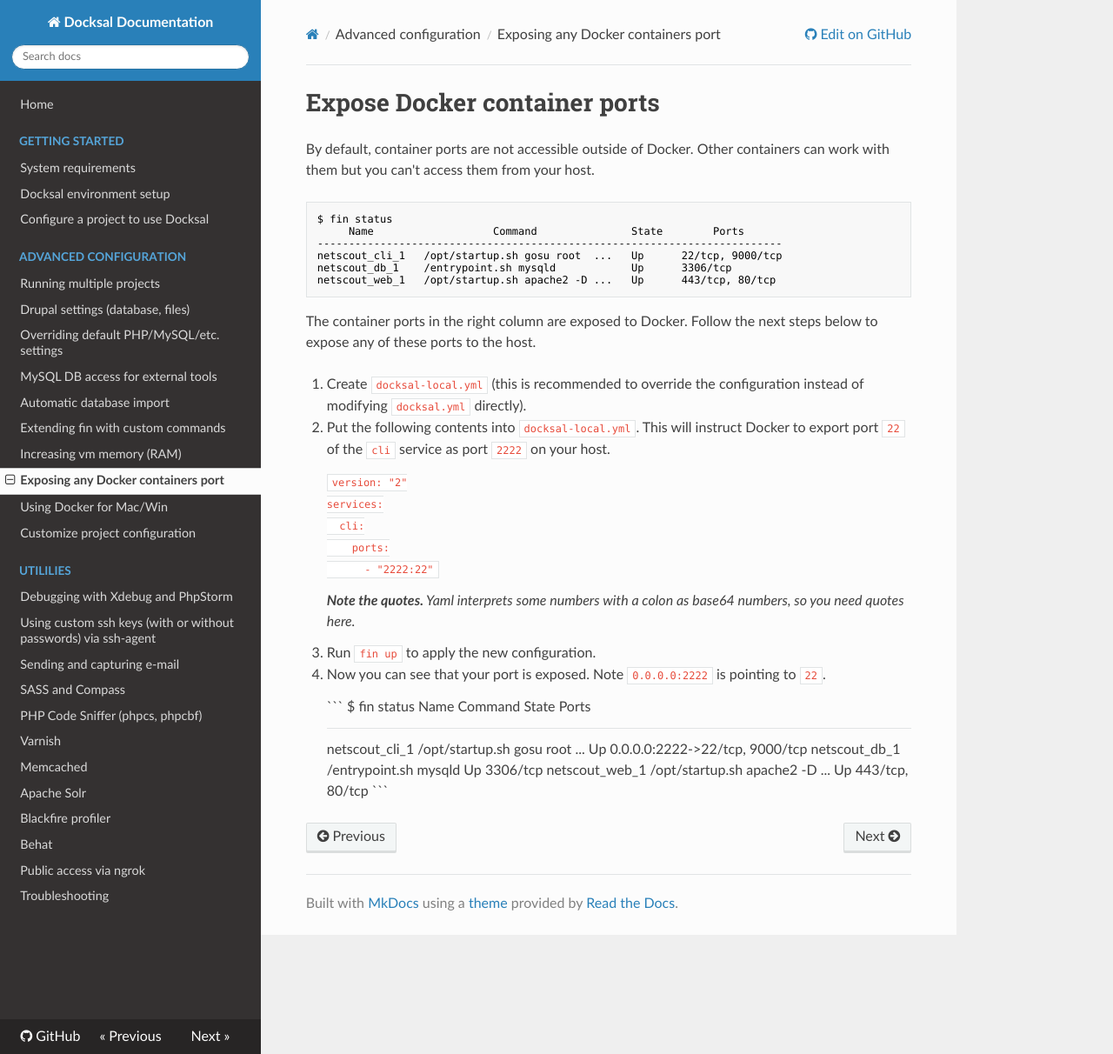
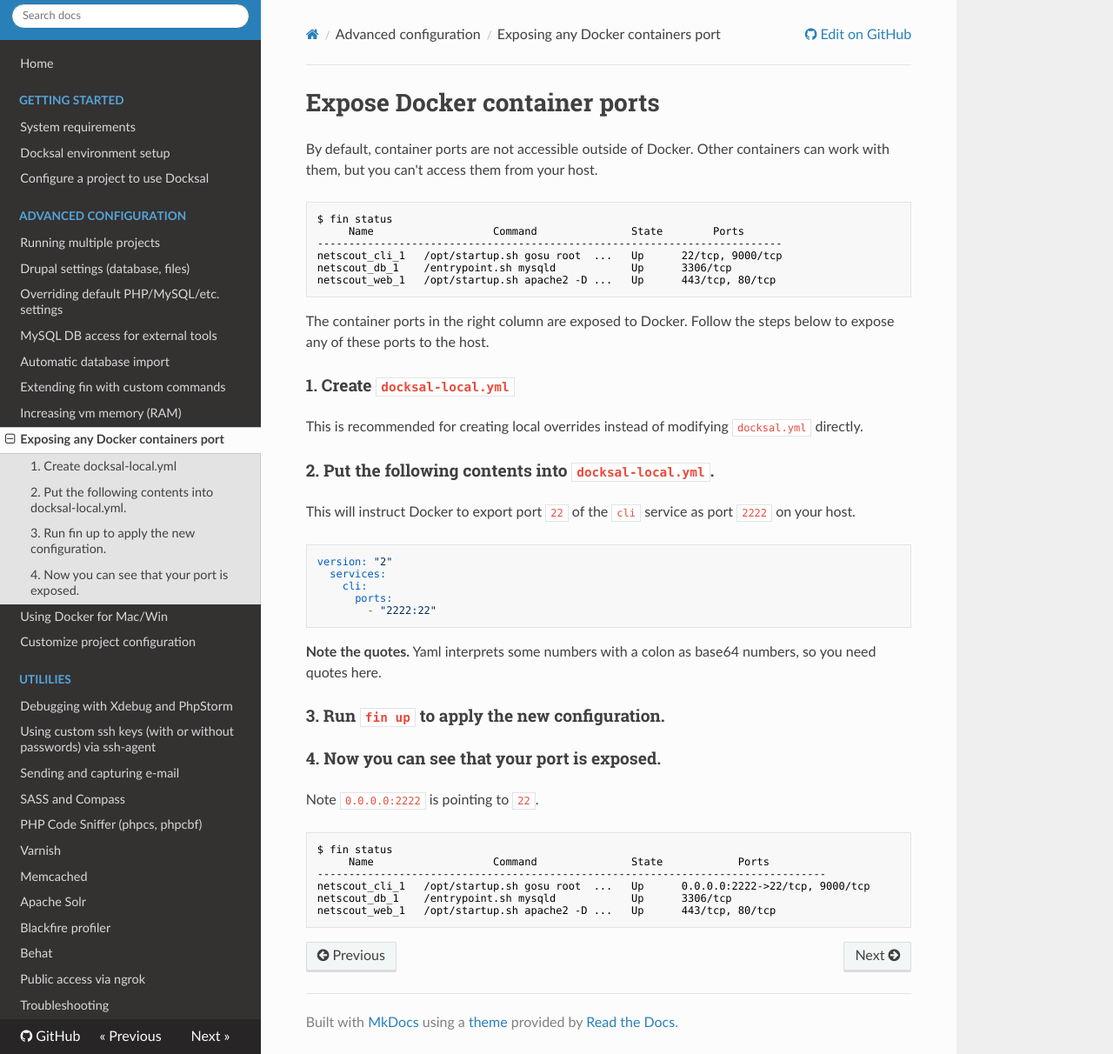
Before and after one commit to docksal/docksal, an MkDocs documentation site: the page built from docs/expose-port.md, in a window 1280 px wide and 1212 px high. Shown: the whole window at 87% size. Built offline with MkDocs 1.6.1, drawn with Linux system fonts in a browser that asks for light colours; nearby versions of some CDN libraries; old or Windows-style settings are respelled for this version of MkDocs.

Commit message:
Updates to exposing ports doc

````diff
--- a/docs/expose-port.md
+++ b/docs/expose-port.md
@@ -1,6 +1,6 @@
 # Expose Docker container ports
 
-By default, container ports are not accessible outside of Docker. Other containers can work with them but you can't access them from your host.
+By default, container ports are not accessible outside of Docker. Other containers can work with them, but you can't access them from your host.
 
 ```
 $ fin status
@@ -11,33 +11,37 @@ netscout_db_1    /entrypoint.sh mysqld            Up      3306/tcp
 netscout_web_1   /opt/startup.sh apache2 -D ...   Up      443/tcp, 80/tcp
 ```
 
-The container ports in the right column are exposed to Docker. Follow the next steps below to expose any of these ports to the host.
+The container ports in the right column are exposed to Docker. Follow the steps below to expose any of these ports to the host.
 
+####1. Create `docksal-local.yml`
 
+This is recommended for creating local overrides instead of modifying `docksal.yml` directly.
 
-1. Create `docksal-local.yml` (this is recommended to override the configuration instead of modifying `docksal.yml` directly).
+####2. Put the following contents into `docksal-local.yml`.
 
-2. Put the following contents into `docksal-local.yml`. This will instruct Docker to export port `22` of the `cli` service as port `2222` on your host.
+This will instruct Docker to export port `22` of the `cli` service as port `2222` on your host.
 
-    ```
-    version: "2"
-    services:
-      cli:
-        ports:
-          - "2222:22"
-    ```
+```yml
+version: "2"
+  services:
+    cli:
+      ports:
+        - "2222:22"
+```
 
-    _**Note the quotes.** Yaml interprets some numbers with a colon as base64 numbers, so you need quotes here._
+**Note the quotes.** Yaml interprets some numbers with a colon as base64 numbers, so you need quotes here.
 
-3. Run `fin up` to apply the new configuration.
+####3. Run `fin up` to apply the new configuration.
 
-4. Now you can see that your port is exposed. Note `0.0.0.0:2222` is pointing to `22`.
+####4. Now you can see that your port is exposed.
 
-    ```
-    $ fin status
-         Name                   Command               State            Ports
-    ---------------------------------------------------------------------------------
-    netscout_cli_1   /opt/startup.sh gosu root  ...   Up      0.0.0.0:2222->22/tcp, 9000/tcp
-    netscout_db_1    /entrypoint.sh mysqld            Up      3306/tcp
-    netscout_web_1   /opt/startup.sh apache2 -D ...   Up      443/tcp, 80/tcp
-    ```
+Note `0.0.0.0:2222` is pointing to `22`.
+
+```
+$ fin status
+     Name                   Command               State            Ports
+---------------------------------------------------------------------------------
+netscout_cli_1   /opt/startup.sh gosu root  ...   Up      0.0.0.0:2222->22/tcp, 9000/tcp
+netscout_db_1    /entrypoint.sh mysqld            Up      3306/tcp
+netscout_web_1   /opt/startup.sh apache2 -D ...   Up      443/tcp, 80/tcp
+```
````
